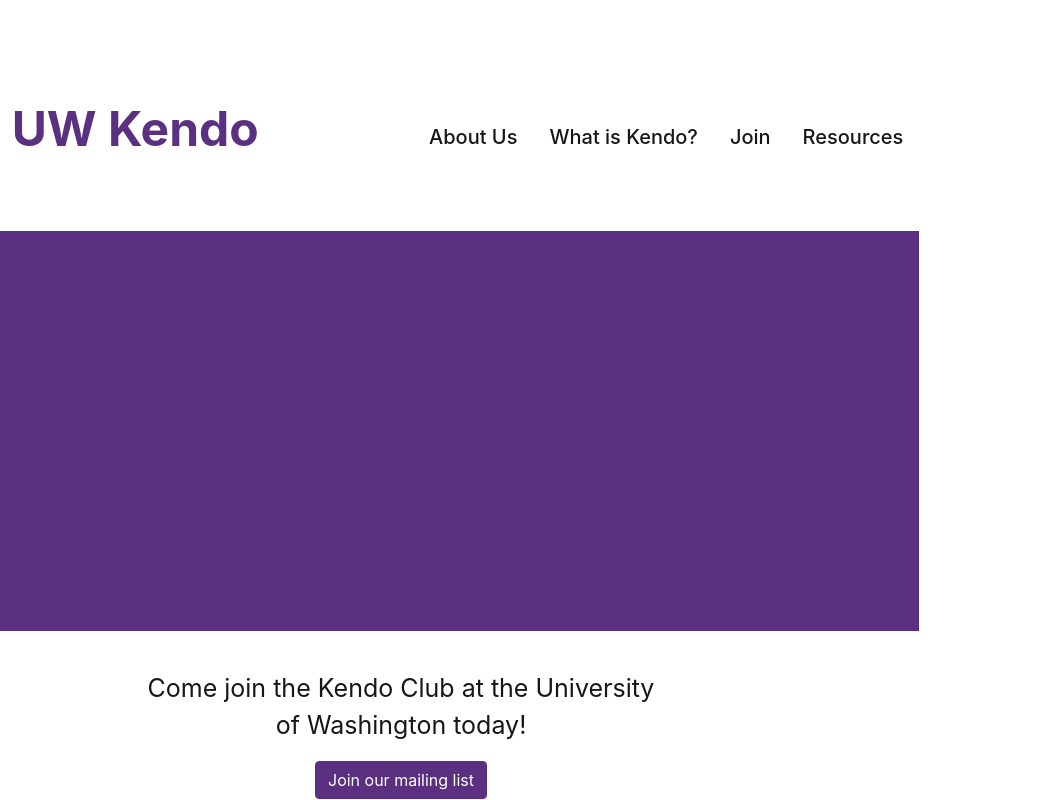
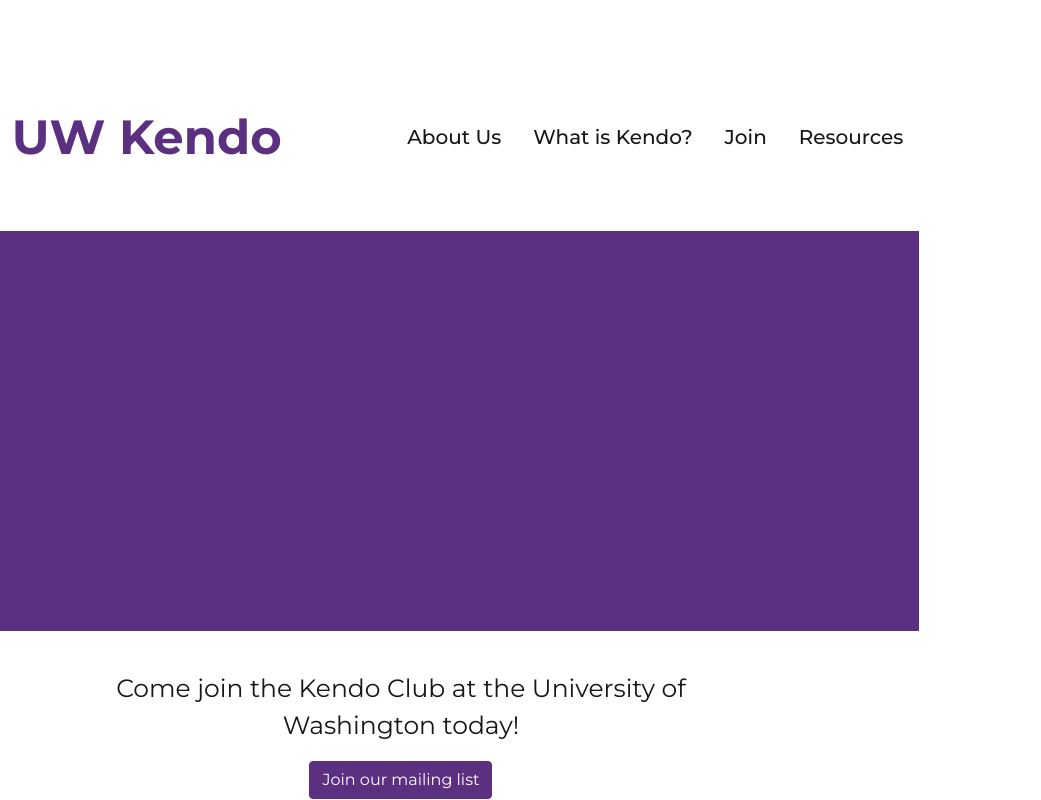
Before and after one commit to isabellabunnell/uw-kendo-website, a React app: page / in a window 1280 px wide. Shown: the full height of the page, 239-1280 px from the left. Built offline with nearby package versions, Linux system fonts and the light colour scheme.

Commit message:
add more featured styles

```diff
--- a/src/styles/styles.css
+++ b/src/styles/styles.css
@@ -1,13 +1,9 @@
-@import url('https://fonts.googleapis.com/css2?family=Montserrat:wght@400;500;700&display=swap');
+@import url("https://fonts.googleapis.com/css2?family=Montserrat:wght@400;500;700&display=swap");
 
 body {
   margin: 0;
-  font-family: "Montserrat", sans-serif;
-}
-
-code {
-  font-family: source-code-pro, Menlo, Monaco, Consolas, "Courier New",
-    monospace;
+  /* override bootstrap font family */
+  font-family: "Montserrat", sans-serif !important;
 }
 
 .logo-title-layout {
@@ -20,6 +16,7 @@
   font-weight: 700;
   font-size: 48px;
   color: #5B3080;
+  margin: 0;
 }
 
 .top-bar-layout {
@@ -28,13 +25,10 @@
   justify-content: space-between;
 }
 
-.nav-bar-font {
+.nav-bar-font li a, .nav-bar-font a {
+  color: #171717;
   font-weight: 500;
   font-size: 20px;
-}
-
-.nav-bar-font li a {
-  color: #171717;
 }
 
 .home-join-font {
@@ -45,7 +39,7 @@
 
 .home-join-layout {
   margin: auto;
-  width: 51%;
+  width: 60%;
   text-align: center;
 }
 
```
